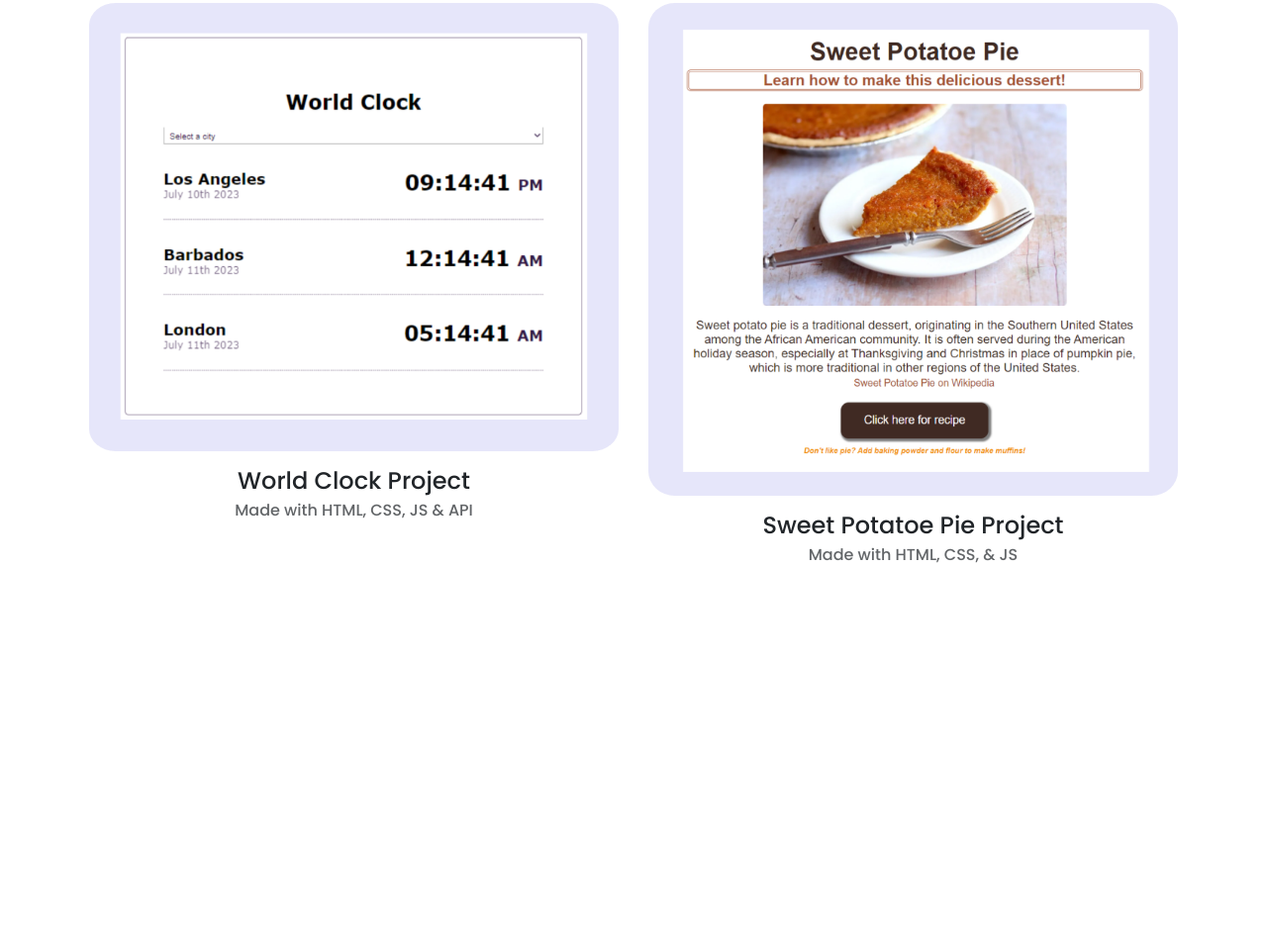
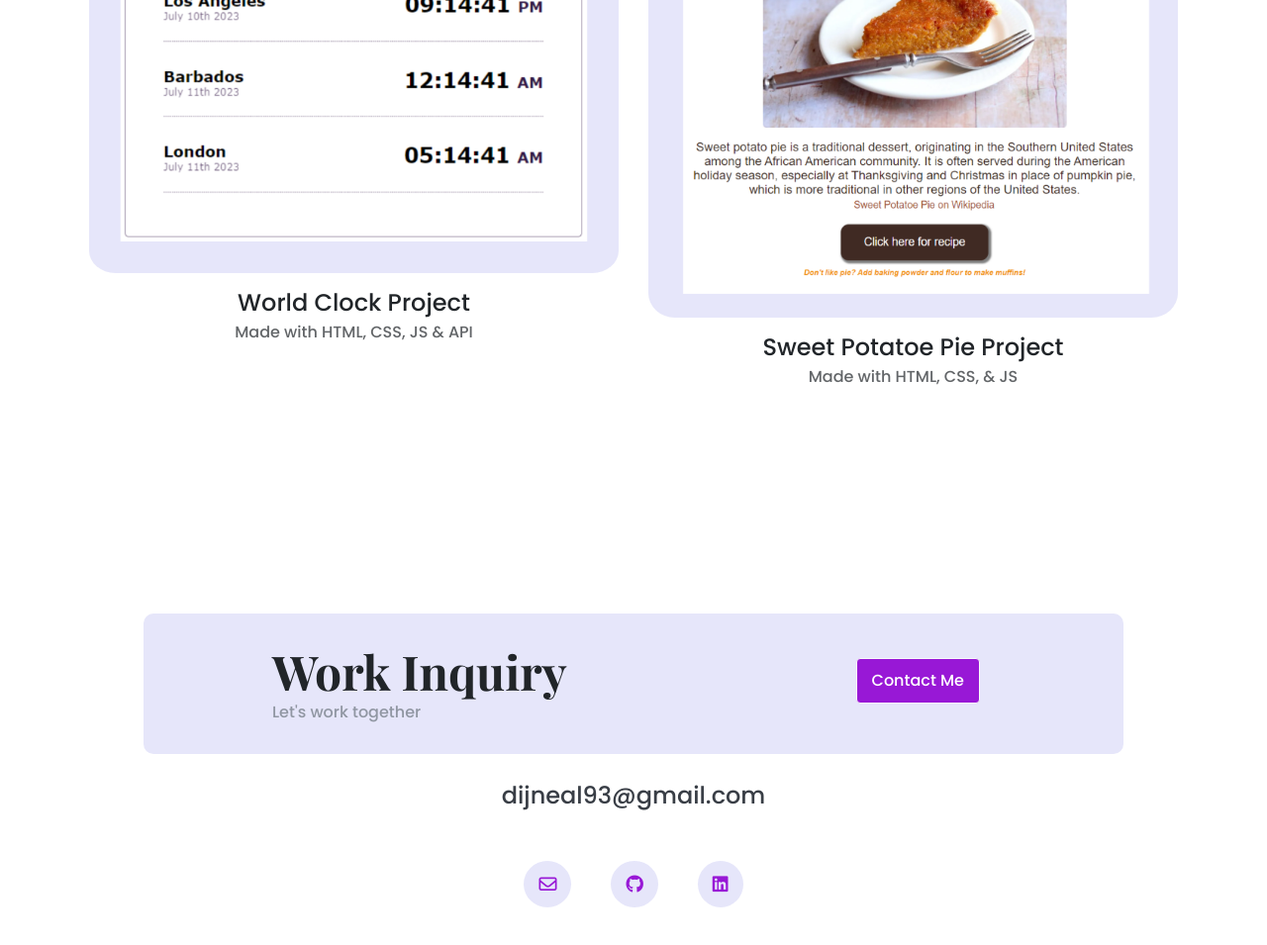
Before and after one commit to dijneal/Profolio-project, a plain HTML site: page work.html in a window 1280 px wide. Shown: the part 957-1912 px from the top of the page at 99% size. Before the commit the page ends 1797 px from the top, so only its background shows below. Drawn offline with nearby package versions, Linux system fonts and the light colour scheme.

Commit message:
add footer to each page

```diff
--- a/css/styles.css
+++ b/css/styles.css
@@ -10,7 +10,7 @@
 .intro {
   background-color: var(--accent-color);
   text-align: center;
-  padding: 200px 20px;
+  padding: 100px 20px;
 }
 
 .intro a {
@@ -132,7 +132,7 @@ p {
 }
 
 .content-section h1 {
-  font-size: 64px;
+  font-size: 55px;
   line-height: 80px;
   text-align: center;
   font-family: var(--heading-font);
@@ -157,7 +157,7 @@ p {
 }
 
 .content-section {
-  padding: 200px 20px;
+  padding: 100px 20px;
 }
 
 .content {
--- a/work.html
+++ b/work.html
@@ -3,6 +3,7 @@
   <head>
     <meta charset="UTF-8" />
     <meta name="viewport" content="width=device-width, initial-scale=1.0" />
+    <meta name="description" content="View DiJonnae's projects" />
     <title>DiJonnae - Projects</title>
     <link
       rel="stylesheet"
@@ -113,5 +114,46 @@
         </div>
       </div>
     </div>
+    <div class="container">
+      <footer>
+        <div
+          class="contact-box d-flex justify-content-between contact-footer mb-4"
+        >
+          <div>
+            <h4>Work Inquiry</h4>
+            <p class="text-muted">Let's work together</p>
+          </div>
+          <div>
+            <a
+              href="/contact.html"
+              class="btn btn-light contact-button"
+              title="Contact DiJonnae"
+              >Contact Me</a
+            >
+          </div>
+        </div>
+        <div class="d-flex justify-content-center mb-5">
+          <a
+            href="mailto:dijneal93@gmail.com"
+            class="email-link"
+            title="Contact Email"
+            >dijneal93@gmail.com</a
+          >
+        </div>
+        <div class="social-links d-flex justify-content-center">
+          <a href=""> <i class="fa-regular fa-envelope" title="Email"></i></a>
+          <a href="https://github.com/dijneal" target="_blank" title="GitHub">
+            <i class="fa-brands fa-github"></i
+          ></a>
+          <a
+            href="https://www.linkedin.com/in/dijonnae-neal/"
+            target="_blank"
+            title="LinkedIn"
+          >
+            <i class="fa-brands fa-linkedin"></i
+          ></a>
+        </div>
+      </footer>
+    </div>
   </body>
 </html>
```
Also changed, not shown: about.html (+56 -6 lines), contact.html (+48 -0 lines), index.html (+27 -7 lines).
